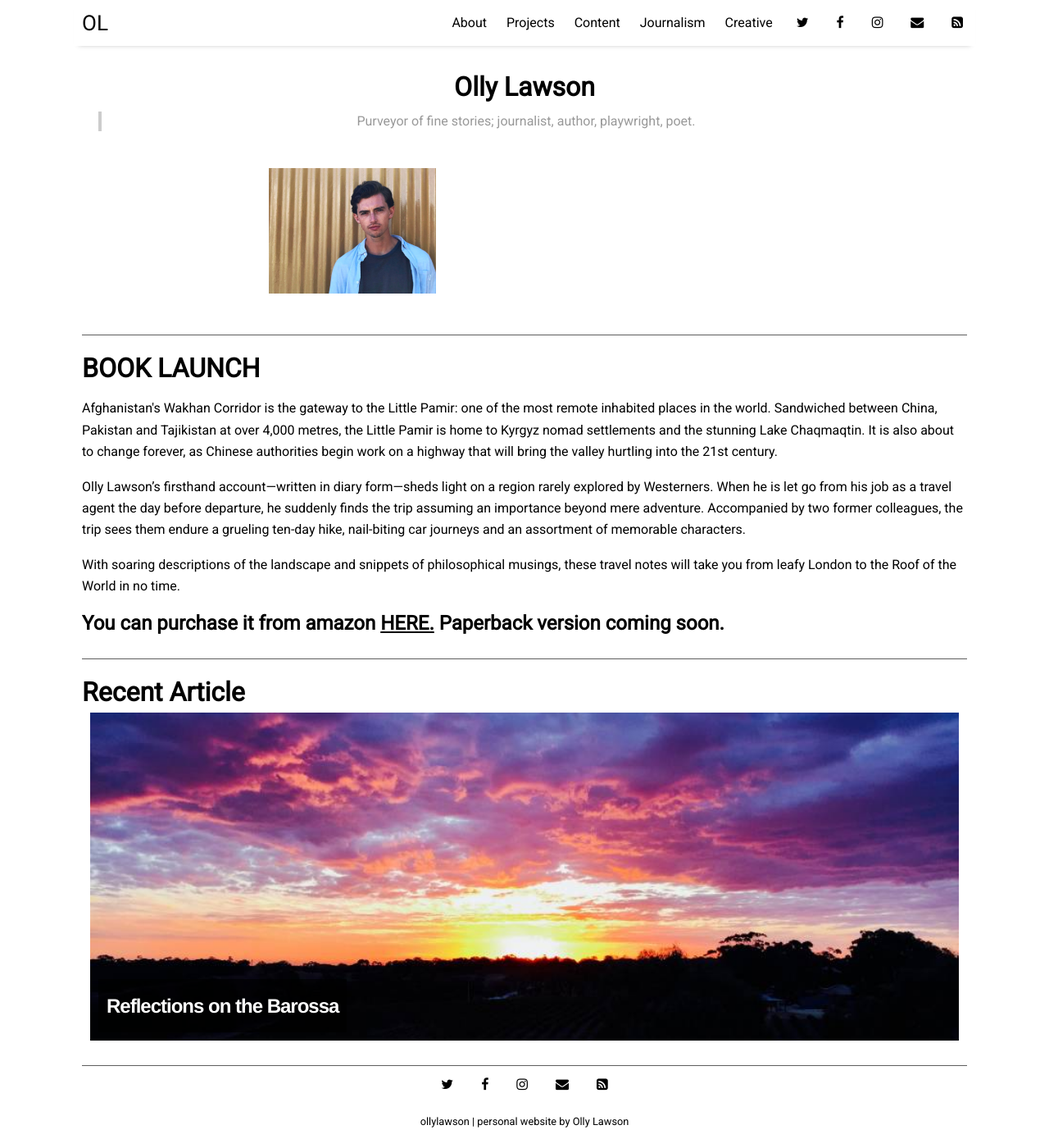
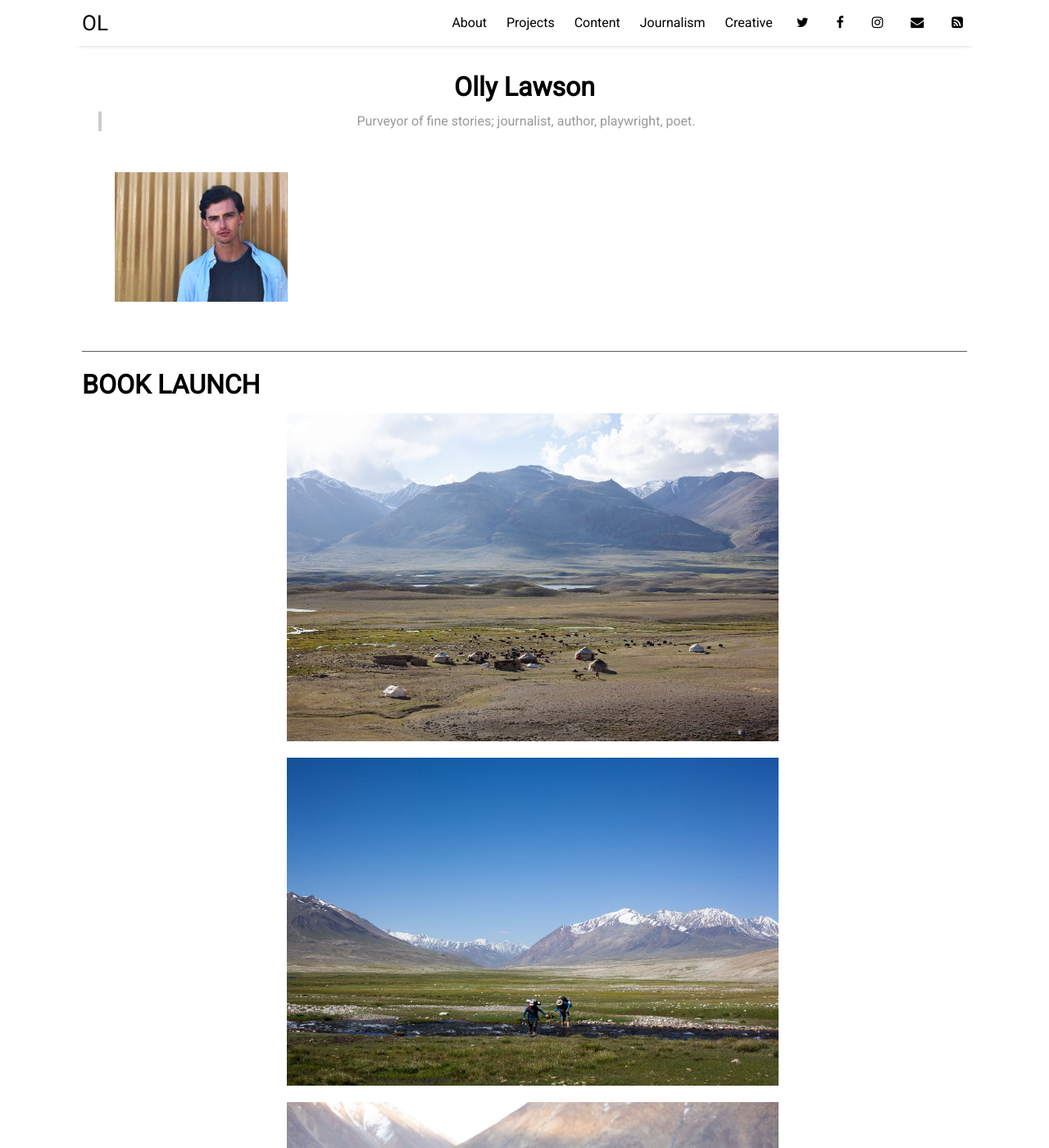
Before and after one commit to ollylawson/ollylawson.github.io, a Jekyll site: the page built from index.html, in a window 1280 px wide and 1400 px high. Shown: the whole window at 82% size. Built offline with Jekyll 4.4.1, drawn with Linux system fonts in a browser that asks for light colours; nearby versions of some CDN libraries; the list of posts is cut into pages by our own code.

Commit message:
book photos added

```diff
--- a/_layouts/home.html
+++ b/_layouts/home.html
@@ -16,6 +16,11 @@
   <div class="recent-news">
     <div class="book-purchase">
       <h1>BOOK LAUNCH</h1>
+      <div class="container">
+        <img src="assets/img/book-1.jpg" alt="pic">
+        <img src="assets/img/book-2.jpg" alt="pic">
+        <img src="assets/img/book-3.jpg" alt="pic">
+      </div>
       <div class="book-synopsis">
         <p>Afghanistan's Wakhan Corridor is the gateway to the Little Pamir: one of the most remote inhabited places in the world. Sandwiched between China, Pakistan and Tajikistan at over 4,000 metres, the Little Pamir is home to Kyrgyz nomad settlements and the stunning Lake Chaqmaqtin. It is also about to change forever, as Chinese authorities begin work on a highway that will bring the valley hurtling into the 21st century.
         </p>
--- a/assets/css/_sass/_home.scss
+++ b/assets/css/_sass/_home.scss
@@ -98,3 +98,23 @@
   }
 
 }
+
+
+/* news section */
+
+.container {
+	display: flex;
+	flex-wrap: wrap;
+	justify-content: center;
+
+  img {
+  	width: 600px;
+  	height: 400px;
+  	margin: 10px;
+  	transition: all 1s;
+  }
+
+  img:hover {
+  	transform: scale(1.1);
+  }
+}
```
Also changed, not shown: assets/img/arctic-1.jpg (deleted), assets/img/arctic-2.jpg (deleted), assets/img/arctic-4.jpg (deleted), assets/img/arctic-5.jpg (deleted), assets/img/book-1.jpg (added), assets/img/book-2.jpg (added), assets/img/book-3.jpg (added), assets/img/city-1.jpg (deleted), assets/img/city-2.jpg (deleted), assets/img/city-3.jpg (deleted), assets/img/cuba-1.jpg (deleted), assets/img/cuba-3.jpg (deleted), assets/img/cuba-4.jpg (deleted), assets/img/nature-1.jpg (deleted), 1 more files.
